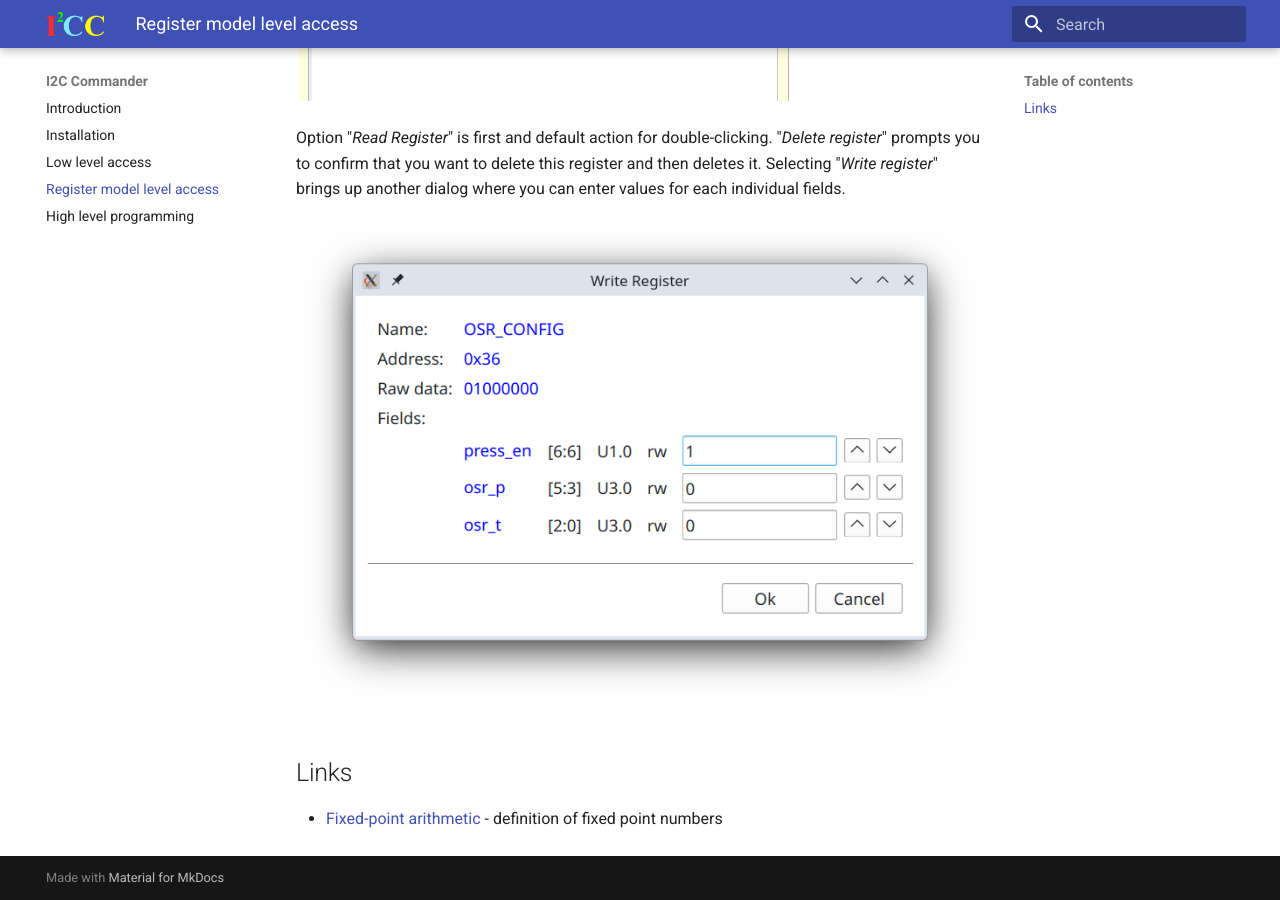
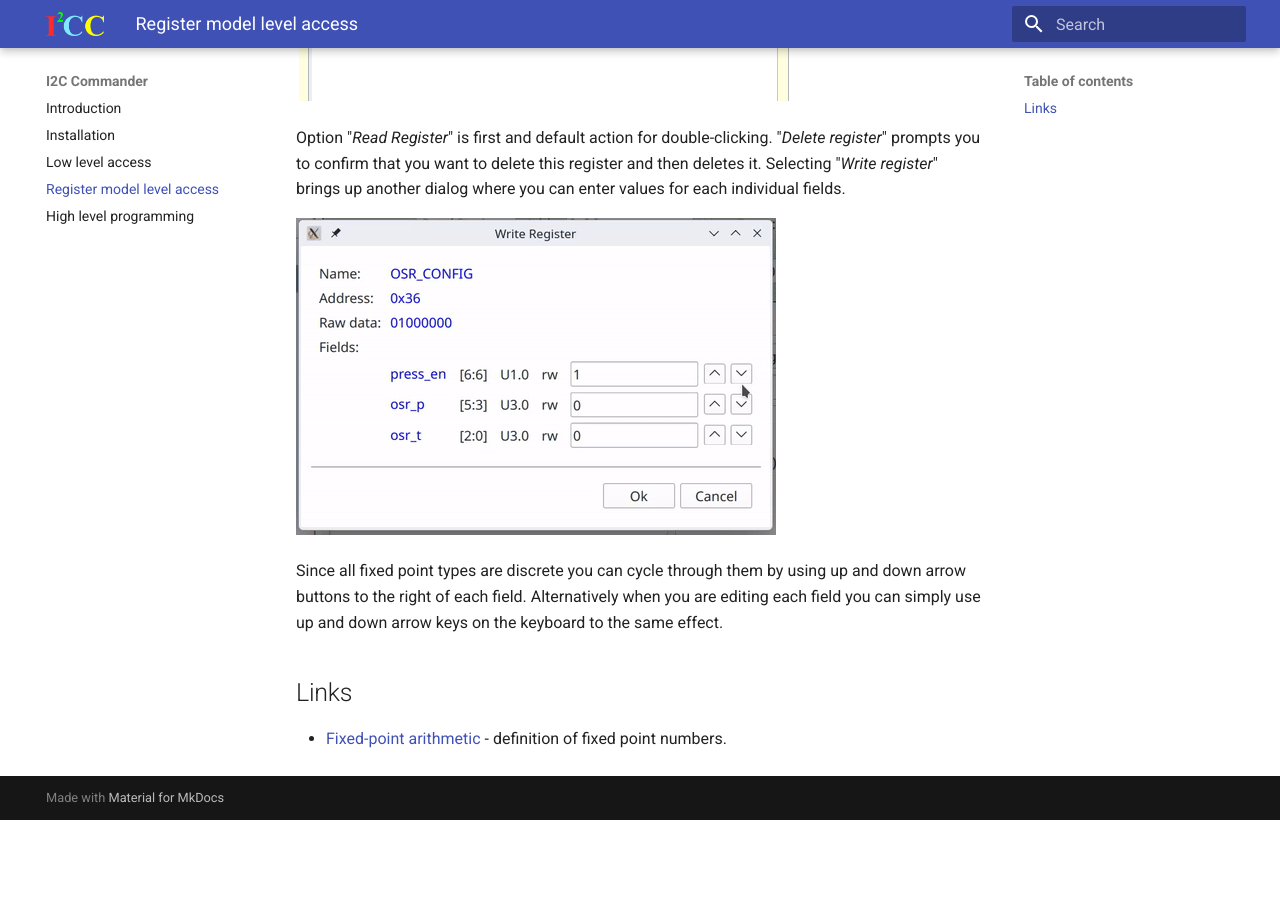
Before and after one commit to priimak/i2cc, an MkDocs documentation site: the page built from docs/register_i2c.md, in a window 1280 px wide and 900 px high, scrolled down 3131 px. Built offline with MkDocs 1.6.1 and Material for MkDocs 9.7.7, drawn with Linux system fonts in a browser that asks for light colours; after the commit the page ends 3951 px from its top, so only the background shows below that.

Commit message:
Docs update

```diff
--- a/docs/register_i2c.md
+++ b/docs/register_i2c.md
@@ -52,9 +52,12 @@
 want to delete this register and then deletes it. Selecting "_Write register_" brings up another dialog where you
 can enter values for each individual fields.
 
-![](images/register-model-write-1.png)
+![](images/register-write-anime.gif)
 
+Since all fixed point types are discrete you can cycle through them by using up and down arrow buttons to the right
+of each field. Alternatively when you are editing each field you can simply use up and down arrow keys on the keyboard
+to the same effect.
 
 ## Links
 
-* [Fixed-point arithmetic](https://en.wikipedia.org/wiki/Fixed-point_arithmetic) - definition of fixed point numbers
+* [Fixed-point arithmetic](https://en.wikipedia.org/wiki/Fixed-point_arithmetic) - definition of fixed point numbers.
```
Also changed, not shown: docs/images/register-model-write-1.png (deleted), docs/images/register-write-anime.gif (added).
